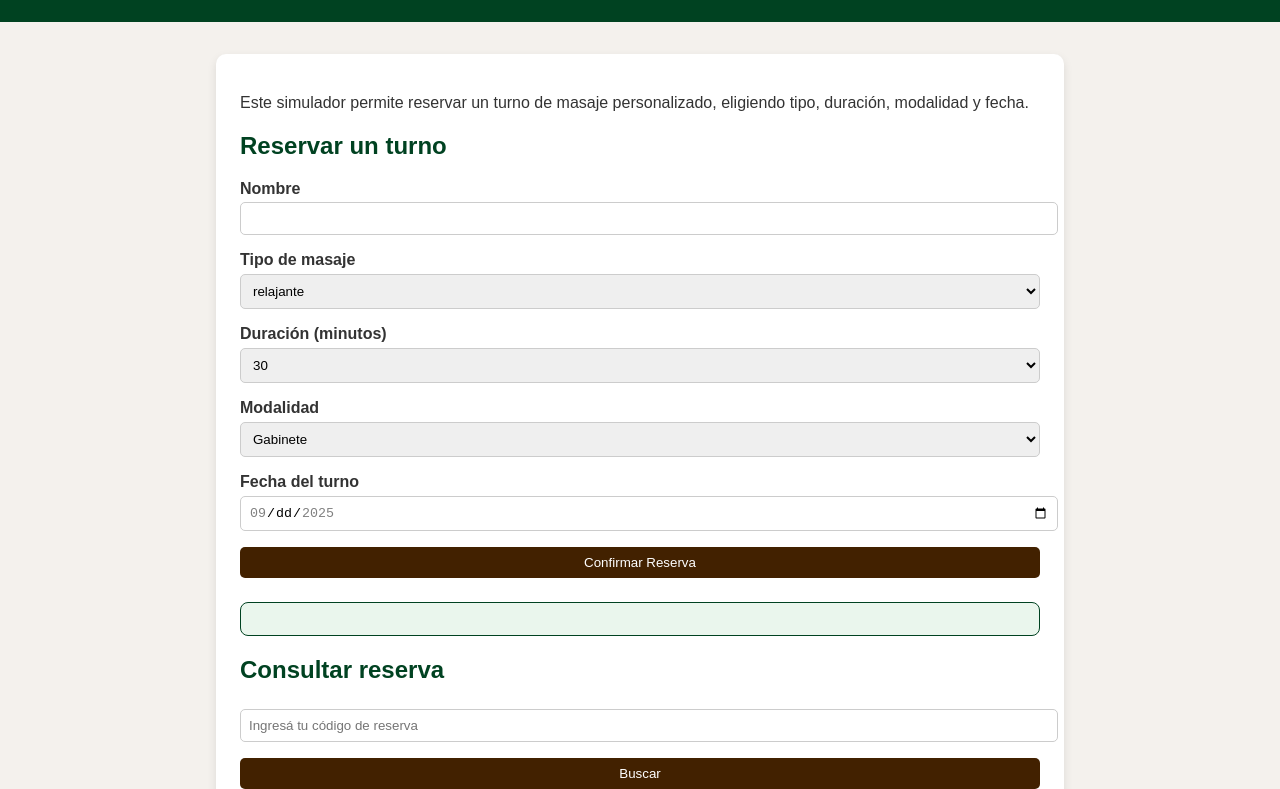
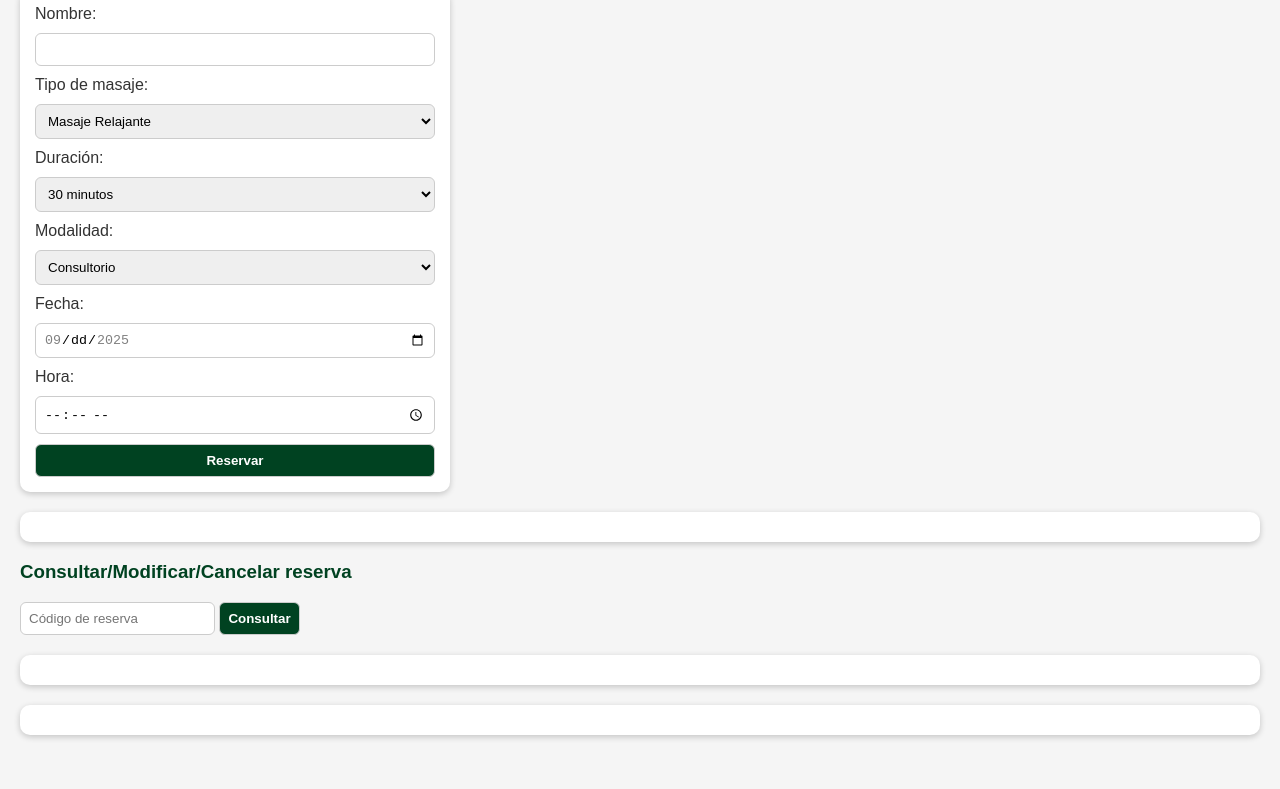
Before and after one commit to SergioNarvaja/JavaScript-73500, a plain HTML site: page index.html in a window 1280 px wide. Shown: the part 90-879 px from the top of the page. After the commit the page ends 845 px from the top, so only its background shows below. Drawn offline with nearby package versions, Linux system fonts and the light colour scheme.

Commit message:
entregafinal

```diff
--- a/index.html
+++ b/index.html
@@ -1,75 +1,51 @@
 <!DOCTYPE html>
 <html lang="es">
 <head>
-    <meta charset="UTF-8" />
-    <meta name="viewport" content="width=device-width, initial-scale=1.0" />
-    <title>Simulador de Turno SerZen</title>
-    <link rel="stylesheet" href="./style.css" />
-    <!-- Axios CDN -->
+  <meta charset="UTF-8">
+  <title>Reserva de Masajes</title>
+  <link rel="stylesheet" href="style.css">
   <script src="https://cdn.jsdelivr.net/npm/axios/dist/axios.min.js"></script>
+  <script defer src="main.js"></script>
 </head>
 <body>
-    <header>
-      <h1>Simulador de Turno Inteligente - SerZen</h1>
-    </header>
+  <h1>Reserva tu masaje</h1>
 
-    <main>
-      <p>
-        Este simulador permite reservar un turno de masaje personalizado,
-        eligiendo tipo, duración, modalidad y fecha.
-      </p>
+  <form id="formReserva">
+    <label for="nombre">Nombre:</label>
+    <input type="text" id="nombre" required>
 
-      <section class="form-section">
-        <h2>Reservar un turno</h2>
-        <form id="formReserva">
-          <label for="nombre">Nombre</label>
-          <input type="text" id="nombre" required />
+    <label for="tipo">Tipo de masaje:</label>
+    <select id="tipo" required></select>
 
-          <label for="tipo">Tipo de masaje</label>
-          <select id="tipo" required>
-            <option value="relajante">relajante</option>
-            <option value="descontracturante">descontracturante</option>
-            <option value="personalizado">personalizado</option>
+    <label for="duracion">Duración:</label>
+    <select id="duracion" required>
+      <option value="30">30 minutos</option>
+      <option value="60">60 minutos</option>
+      <option value="90">90 minutos</option>
     </select>
 
-          <label for="duracion">Duración (minutos)</label>
-          <select id="duracion" required>
-            <option value="30">30</option>
-            <option value="60">60</option>
-            <option value="90">90</option>
-          </select>
-
-          <label for="modalidad">Modalidad</label>
+    <label for="modalidad">Modalidad:</label>
     <select id="modalidad" required>
-            <option value="Gabinete">Gabinete</option>
+      <option value="Consultorio">Consultorio</option>
       <option value="Domicilio">Domicilio</option>
     </select>
 
-          <label for="fecha">Fecha del turno</label>
-          <input type="date" id="fecha" required />
+    <label for="fecha">Fecha:</label>
+    <input type="date" id="fecha" required>
 
-          <button type="submit">Confirmar Reserva</button>
+    <label for="hora">Hora:</label>
+    <input type="time" id="hora" min="09:00" max="20:00" required>
+
+    <button type="submit">Reservar</button>
   </form>
 
   <div id="resumenReserva"></div>
-      </section>
 
-      <section class="consulta-section">
-        <h2>Consultar reserva</h2>
-        <input
-          type="text"
-          id="codigoReserva"
-          placeholder="Ingresá tu código de reserva"
-        />
-        <button id="btnConsultar">Buscar</button>
+  <h3>Consultar/Modificar/Cancelar reserva</h3>
+  <input type="number" id="codigoReserva" placeholder="Código de reserva">
+  <button id="btnConsultar">Consultar</button>
+
   <div id="resultadoReserva"></div>
-      </section>
-    </main>
-
-    <footer>
-      <p>© 2025 SerZen - Todos los derechos reservados</p>
-    </footer>
-
-    <script src="./main.js"></script>
+  <div id="editarReserva"></div>
 </body>
 </html>
--- a/main.js
+++ b/main.js
@@ -4,6 +4,7 @@ document.addEventListener("DOMContentLoaded", () => {
   const fechaInput = document.getElementById("fecha");
   const btnConsultar = document.getElementById("btnConsultar");
   const resultadoReserva = document.getElementById("resultadoReserva");
+  const editarReserva = document.getElementById("editarReserva");
 
   let servicios = [];
 
@@ -55,11 +56,21 @@ document.addEventListener("DOMContentLoaded", () => {
     const duracion = document.getElementById("duracion").value;
     const modalidad = document.getElementById("modalidad").value;
     const fecha = document.getElementById("fecha").value;
+    const hora = document.getElementById("hora").value;
 
     const precioFinal = calcularPrecio(tipo, duracion, modalidad);
     const codigoReserva = Math.floor(Math.random() * 100000);
 
-    const reserva = { codigo: codigoReserva, nombre, tipo, duracion, modalidad, fecha, precio: precioFinal };
+    const reserva = {
+      codigo: codigoReserva,
+      nombre,
+      tipo,
+      duracion,
+      modalidad,
+      fecha,
+      hora,
+      precio: precioFinal
+    };
 
     let reservas = JSON.parse(localStorage.getItem("reservas")) || [];
     reservas.push(reserva);
@@ -69,10 +80,11 @@ document.addEventListener("DOMContentLoaded", () => {
       <h3>✅ Reserva confirmada</h3>
       <p><strong>Código:</strong> ${codigoReserva}</p>
       <p><strong>Nombre:</strong> ${nombre}</p>
-      <p><strong>Tipo:</strong> Masaje ${tipo}</p>
+      <p><strong>Tipo:</strong> ${tipo}</p>
       <p><strong>Duración:</strong> ${duracion} minutos</p>
       <p><strong>Modalidad:</strong> ${modalidad}</p>
       <p><strong>Fecha:</strong> ${fecha}</p>
+      <p><strong>Hora:</strong> ${hora}</p>
       <p><strong>Precio final:</strong> $${precioFinal}</p>
     `;
 
@@ -81,21 +93,55 @@ document.addEventListener("DOMContentLoaded", () => {
 
   btnConsultar.addEventListener("click", () => {
     const codigo = document.getElementById("codigoReserva").value;
-    const reservas = JSON.parse(localStorage.getItem("reservas")) || [];
+    let reservas = JSON.parse(localStorage.getItem("reservas")) || [];
     const reserva = reservas.find(r => r.codigo == codigo);
 
     if (reserva) {
       resultadoReserva.innerHTML = `
         <h3>🔎 Reserva encontrada</h3>
         <p><strong>Nombre:</strong> ${reserva.nombre}</p>
-        <p><strong>Tipo:</strong> Masaje ${reserva.tipo}</p>
+        <p><strong>Tipo:</strong> ${reserva.tipo}</p>
         <p><strong>Duración:</strong> ${reserva.duracion} minutos</p>
         <p><strong>Modalidad:</strong> ${reserva.modalidad}</p>
         <p><strong>Fecha:</strong> ${reserva.fecha}</p>
+        <p><strong>Hora:</strong> ${reserva.hora}</p>
         <p><strong>Precio:</strong> $${reserva.precio}</p>
       `;
+
+      editarReserva.innerHTML = `
+        <h3>✏️ Editar / Cancelar Reserva</h3>
+        <label>Nueva fecha:</label>
+        <input type="date" id="nuevaFecha" value="${reserva.fecha}">
+        <label>Nueva hora:</label>
+        <input type="time" id="nuevaHora" min="09:00" max="20:00" value="${reserva.hora}">
+        <button id="btnGuardarCambios">Guardar cambios</button>
+        <button id="btnCancelarReserva" style="background:red; color:white;">Cancelar reserva</button>
+      `;
+
+      document.getElementById("btnGuardarCambios").addEventListener("click", () => {
+        const nuevaFecha = document.getElementById("nuevaFecha").value;
+        const nuevaHora = document.getElementById("nuevaHora").value;
+
+        reserva.fecha = nuevaFecha;
+        reserva.hora = nuevaHora;
+
+        localStorage.setItem("reservas", JSON.stringify(reservas));
+
+        resultadoReserva.innerHTML = `<p style="color:green;">✅ Reserva actualizada correctamente.</p>`;
+        editarReserva.innerHTML = "";
+      });
+
+      document.getElementById("btnCancelarReserva").addEventListener("click", () => {
+        reservas = reservas.filter(r => r.codigo != codigo);
+        localStorage.setItem("reservas", JSON.stringify(reservas));
+
+        resultadoReserva.innerHTML = `<p style="color:red;">❌ Reserva cancelada.</p>`;
+        editarReserva.innerHTML = "";
+      });
+
     } else {
       resultadoReserva.innerHTML = `<p style="color:red;">❌ No se encontró ninguna reserva con ese código.</p>`;
+      editarReserva.innerHTML = "";
     }
   });
 });
--- a/style.css
+++ b/style.css
@@ -1,74 +1,46 @@
 body {
   font-family: Arial, sans-serif;
-  background: #f4f1ed;
+  margin: 20px;
+  background: #f5f5f5;
   color: #333;
-  margin: 0;
-  padding: 0;
 }
 
-header {
-  background-color: #004221;
-  color: #fff;
-  text-align: center;
-  padding: 1rem;
-}
-
-main {
-  max-width: 800px;
-  margin: 2rem auto;
-  padding: 1.5rem;
-  background: #fff;
-  border-radius: 10px;
-  box-shadow: 0 4px 10px rgba(0, 0, 0, 0.1);
-}
-
-h1,
-h2 {
+h1, h3 {
   color: #004221;
 }
 
-label {
-  display: block;
-  margin-top: 1rem;
-  font-weight: bold;
+form {
+  display: flex;
+  flex-direction: column;
+  gap: 10px;
+  background: white;
+  padding: 15px;
+  border-radius: 10px;
+  max-width: 400px;
+  box-shadow: 0 2px 6px rgba(0,0,0,0.2);
 }
 
-input,
-select,
-button {
-  width: 100%;
-  padding: 0.5rem;
-  margin-top: 0.3rem;
-  border-radius: 5px;
+input, select, button {
+  padding: 8px;
+  border-radius: 6px;
   border: 1px solid #ccc;
 }
 
 button {
-  background-color: #422100;
-  color: #fff;
-  border: none;
-  margin-top: 1rem;
+  background: #004221;
+  color: white;
+  font-weight: bold;
   cursor: pointer;
-  transition: background 0.3s;
 }
 
 button:hover {
-  background-color: #6a3a00;
+  background: #006633;
 }
 
-#resumenReserva,
-#resultadoReserva {
-  margin-top: 1.5rem;
-  padding: 1rem;
-  border-radius: 8px;
-  background: #eaf6ed;
-  border: 1px solid #004221;
+#resumenReserva, #resultadoReserva, #editarReserva {
+  margin-top: 20px;
+  padding: 15px;
+  background: white;
+  border-radius: 10px;
+  box-shadow: 0 2px 6px rgba(0,0,0,0.2);
 }
-
-footer {
-  background: #004221;
-  color: #fff;
-  text-align: center;
-  padding: 1rem;
-  margin-top: 2rem;
-}
```
Lines whose indentation alone changed are shown as unchanged.
